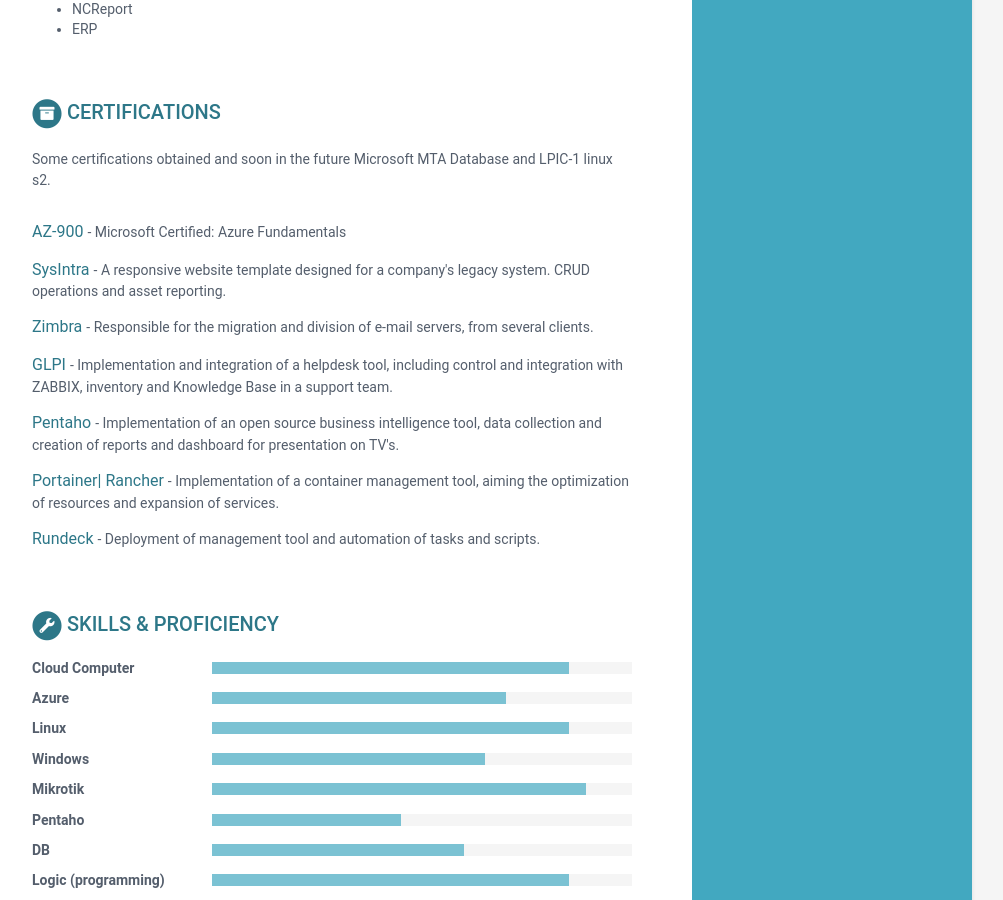
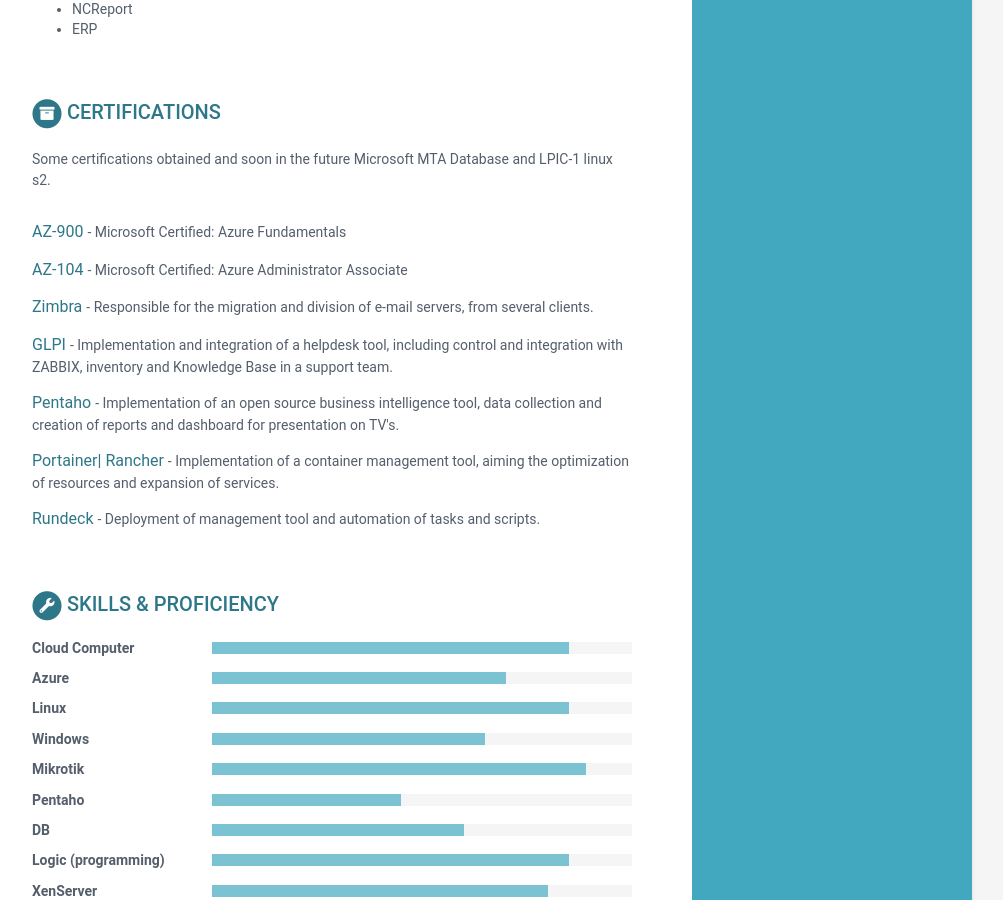
Before and after one commit to jefersonaraujo/jefersonaraujo.github.io, a Jekyll site: the page built from index.html, in a window 1280 px wide and 900 px high, scrolled down 1039 px. Shown: the whole window, without its empty margins (168-1171 px from the left). Built offline with Jekyll 4.4.1, drawn with Linux system fonts in a browser that asks for light colours.

Commit message:
Update data.yml

```diff
--- a/_data/data.yml
+++ b/_data/data.yml
@@ -101,12 +101,12 @@ projects:
 
     assignments:
       - title: AZ-900
-        link: "https://www.youracclaim.com/badges/d18f202b-62b7-4035-a4b1-d0edb320f3f1"
+        link: "https://www.youracclaim.com/badges/e1dd49f1-186f-40dc-974a-b3d93a446c9b"
         tagline: "Microsoft Certified: Azure Fundamentals"
 
-      - title: SysIntra
-        link: "#"
-        tagline: "A responsive website template designed for a company's legacy system. CRUD operations and asset reporting."
+      - title: AZ-104
+        link: "https://www.youracclaim.com/badges/d18f202b-62b7-4035-a4b1-d0edb320f3f1"
+        tagline: "Microsoft Certified: Azure Administrator Associate"
 
       - title: Zimbra
         link: "#"
```
